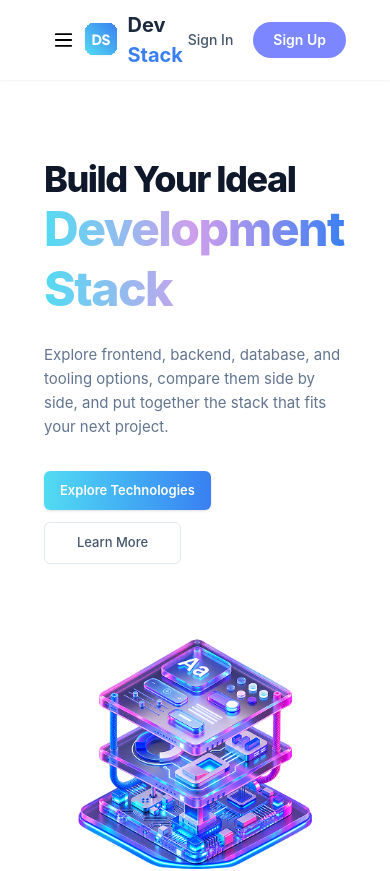
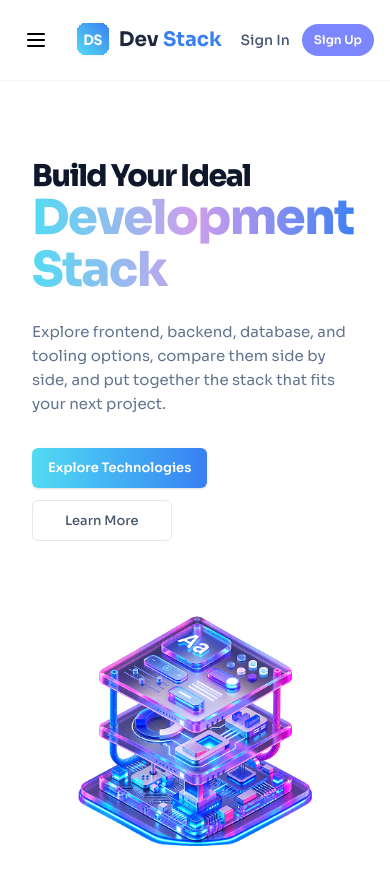
Before and after one commit to myshphew/DevStack, a React (Vite) app: page / in a window 390 px wide. Shown: the top 871 px of the page. Built offline with nearby package versions, Linux system fonts and the light colour scheme.

Commit message:
responsive design fix

```diff
--- a/src/App.tsx
+++ b/src/App.tsx
@@ -40,7 +40,7 @@ const App = () => {
     <div>
       <Nav />
 
-      <div className="container mx-auto flex-col px-11">
+      <div className="container mx-auto flex-col px-8 md:px-11">
         <Hero />
         <TechnologiesTitle />
 
--- a/src/components/Footer.tsx
+++ b/src/components/Footer.tsx
@@ -1,11 +1,11 @@
 const Footer = () => {
   return (
-    <div className="mt-12 border-t border-slate-100 bg-white">
+    <div className="font-sora mt-12 border-t border-slate-100 bg-white">
       <div className="container mx-auto px-11">
         <div className="grid grid-cols-1 gap-10 py-12 md:grid-cols-5">
           <div className="md:col-span-2">
             <a href="#" className="flex items-center gap-2">
-              <img className="h-7" src="/logo.svg" alt="Dev Stack logo" />
+              <img className="h-7" src={`${import.meta.env.BASE_URL}logo.svg`} alt="Dev Stack logo" />
 
               <span className="text-md font-bold">
                 <span className="text-slate-800">Dev</span>
--- a/src/components/Hero.tsx
+++ b/src/components/Hero.tsx
@@ -1,12 +1,12 @@
 const Hero = () => {
   return (
     <div>
-      <div className="flex flex-col lg:flex-row min-h-105 items-center justify-between lg:gap-8">
+      <div className="font-sora flex flex-col lg:flex-row min-h-105 items-center justify-between lg:gap-8">
         <div className="mt-20">
-          <h1 className="text-4xl font-extrabold leading-[1.08] tracking-[-1.5px] text-slate-900 lg:text-5xl">
+          <h1 className="text-3xl font-extrabold leading-[1.08] tracking-[-1.5px] text-slate-900 lg:text-5xl">
             Build Your Ideal
           </h1>
-          <h1 className="brand-gradient-text text-5xl/tight font-extrabold tracking-[-1.5px] text-transparent lg:text-6xl">
+          <h1 className="brand-gradient-text text-5xl leading-13 font-extrabold tracking-[-1.5px] text-transparent lg:text-6xl">
             Development Stack
           </h1>
 
@@ -34,7 +34,7 @@ const Hero = () => {
         </div>
 
         <div className="w-95 items-center justify-center lg:flex">
-          <img src="/public/hero.png"></img>
+          <img src={`${import.meta.env.BASE_URL}hero.png`}></img>
         </div>
       </div>
     </div>
--- a/src/components/Nav.tsx
+++ b/src/components/Nav.tsx
@@ -1,15 +1,15 @@
 const Nav = () => {
   return (
     <div className="sticky top-0 z-50 bg-white drop-shadow-xs flex h-20">
-      <div className="mx-auto flex container items-center justify-between px-11">
+      <div className="font-sora mx-auto flex container items-center justify-between px-4 md:px-11">
         <button className="rounded-md p-2 text-slate-600 lg:hidden">
           <img
-            className="h-8 w-8"
-            src="/public/menu.svg"
+            className="h-6 w-6"
+            src={`${import.meta.env.BASE_URL}menu.svg`}
           ></img>
         </button>
         <a href="#" className="flex items-center gap-2">
-          <img src="/public/logo.svg" alt="logo" />
+          <img src={`${import.meta.env.BASE_URL}logo.svg`} alt="logo" />
 
           <span className="text-[20px] font-bold">
             <span className="text-slate-800">Dev </span>
@@ -47,7 +47,7 @@ const Nav = () => {
           </a>
         </div>
 
-        <div className="items-center gap-5 flex">
+        <div className="items-center gap-3 md:gap-5 flex">
           <a
             href="#"
             className="text-sm text-nowrap font-medium text-slate-600"
@@ -57,7 +57,7 @@ const Nav = () => {
 
           <a
             href="#"
-            className="rounded-full bg-indigo-400 px-5 py-2 text-sm text-nowrap font-semibold text-white transition hover:bg-indigo-500"
+            className="rounded-full bg-indigo-400 px-3 md:px-5 py-2 text-xs md:text-sm text-nowrap font-semibold text-white transition hover:bg-indigo-500"
           >
             Sign Up
           </a>
--- a/src/components/SelectedTechCard.tsx
+++ b/src/components/SelectedTechCard.tsx
@@ -8,11 +8,11 @@ interface TechCardProps {
 
 const SelectedTechCard = ({ tech, removeStack }: TechCardProps) => {
   return (
-    <div className="mt-2 flex items-center justify-between rounded-lg border border-slate-200 px-3 py-3">
+    <div className="font-sora mt-2 flex items-center justify-between rounded-lg border border-slate-200 px-3 py-3">
       <div className="flex items-center gap-4">
         <img
           className="h-6 w-6"
-          src={`${tech.icon}`}
+          src={`${import.meta.env.BASE_URL}${tech.icon}`}
           alt="logo"
         ></img>
 
--- a/src/components/SelectedTechGrid.tsx
+++ b/src/components/SelectedTechGrid.tsx
@@ -13,7 +13,7 @@ const SelectedTechGrid = ({
   removeAllStacks,
 }: SelectedTechGridProps) => {
   return (
-    <div className="h-fit rounded-2xl border border-slate-100 bg-white p-5 shadow-xs">
+    <div className="font-sora h-fit rounded-2xl border border-slate-100 bg-white p-5 shadow-xs">
       <h3 className="text-[14px] font-bold text-slate-800">Your Stack</h3>
 
       <p className="mt-2 mb-4 font-sora text-[10px] text-slate-400">
--- a/src/components/TechCard.tsx
+++ b/src/components/TechCard.tsx
@@ -20,7 +20,7 @@ const TechCard = ({ tech, addStack, selectedStacks }: TechCardProps) => {
       <div className="mb-4 flex items-start justify-between">
         <img
           className="w-8 h-8"
-          src={`${tech.icon}`}
+          src={`${import.meta.env.BASE_URL}${tech.icon}`}
           alt="logo"
         ></img>
         <span
@@ -47,7 +47,7 @@ const TechCard = ({ tech, addStack, selectedStacks }: TechCardProps) => {
         </span>
         <span className="text-xs font-sora">{tech.difficulty}</span>
         <span className="flex gap-1 text-xs font-sora">
-          <img src="/public/ratings.svg"></img>
+          <img src={`${import.meta.env.BASE_URL}ratings.svg`}></img>
           {tech.rating}
         </span>
       </div>
--- a/src/components/TechnologiesTitle.tsx
+++ b/src/components/TechnologiesTitle.tsx
@@ -1,6 +1,6 @@
 const TechnologiesTitle = () => {
   return (
-    <div className="mb-8">
+    <div className="font-sora mb-8">
       <h2 className="text-2xl md:text-3xl font-extrabold tracking-[-1px] text-slate-900">
         Explore the
         <span className="brand-gradient-text"> Technologies</span>
```
Also changed, not shown: public/data.json (+15 -15 lines).
